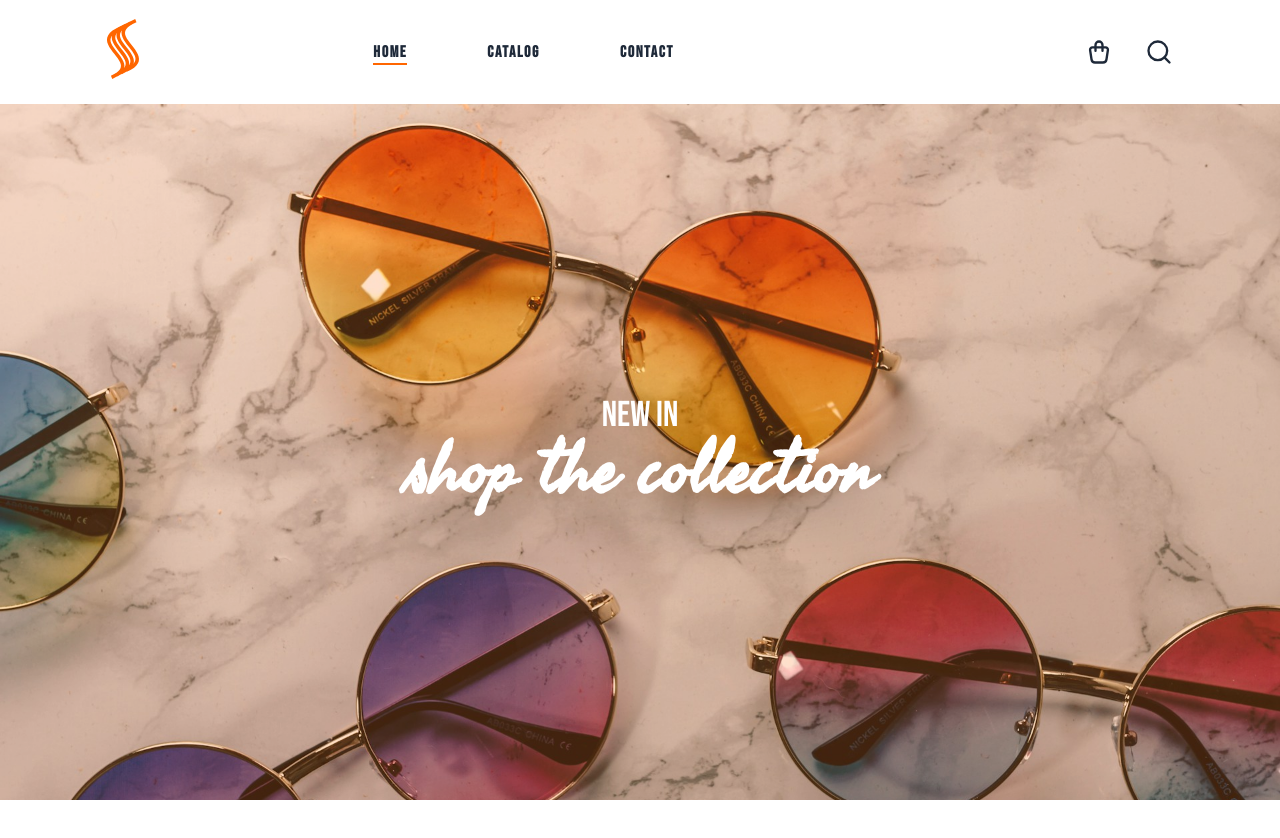
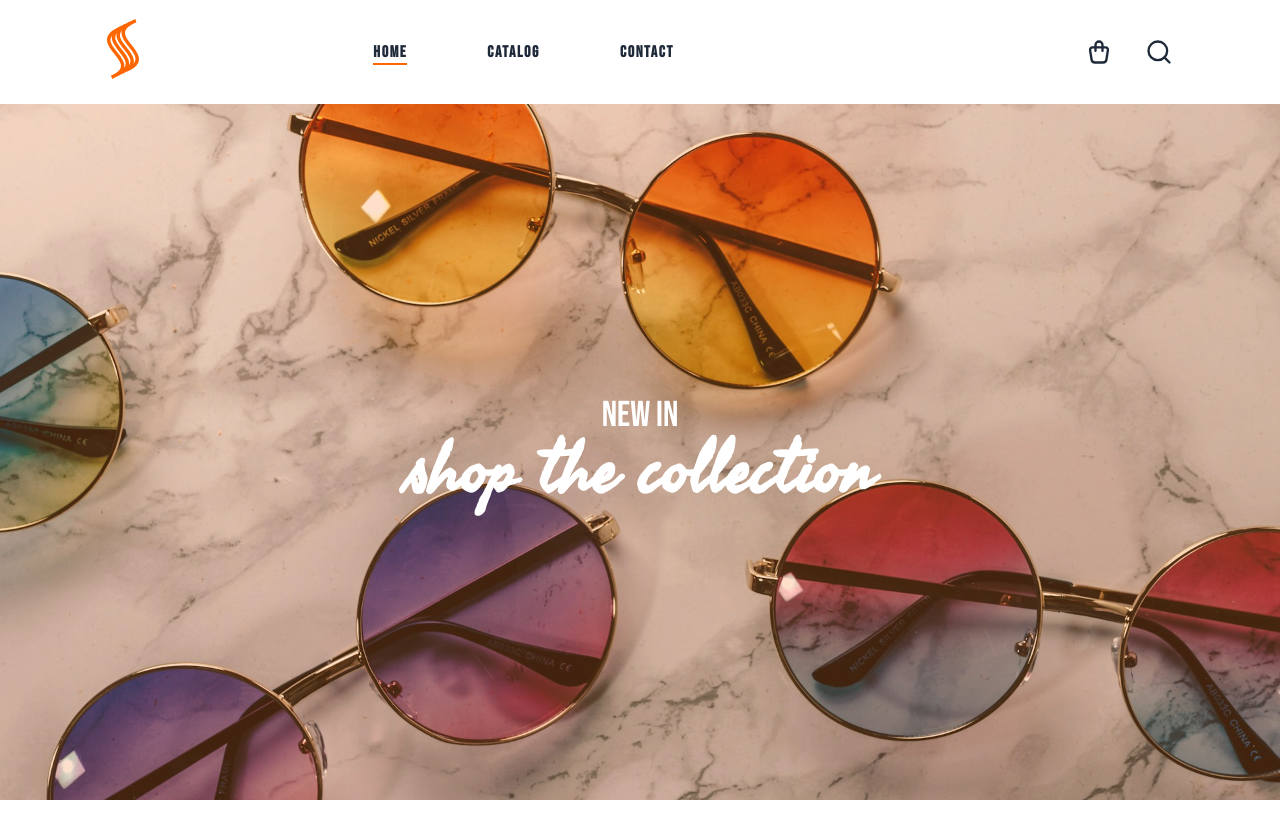
Before and after one commit to Emma769/frames-by-bibi, a React (Vite) app: page / in a window 1280 px wide. Shown: the top 838 px of the page. Built offline with nearby package versions, Linux system fonts and the light colour scheme.

Commit message:
made a small adjustment to hero bg image

```diff
--- a/src/pages/HomePage.tsx
+++ b/src/pages/HomePage.tsx
@@ -3,7 +3,7 @@ import { Link } from "react-router-dom";
 export default function HomePage() {
   return (
     <div className="min-h-[200dvh]">
-      <section className="h-[calc(100dvh-6.5em)] bg-[url('/lensabl-LEtgz-OS5uU-unsplash.jpg')] bg-fixed bg-cover relative grid place-content-center after:absolute after:content-[''] after:inset-0 after:bg-[rgba(255,102,0,.2)]">
+      <section className="h-[calc(100dvh-6.5em)] bg-[url('/lensabl-LEtgz-OS5uU-unsplash.jpg')] bg-no-repeat bg-center bg-fixed bg-cover relative grid place-content-center after:absolute after:content-[''] after:inset-0 after:bg-[rgba(255,102,0,.2)]">
         <Link
           to="/catalog"
           className="text-center text-4xl text-[#fff] relative z-[1]"
```
